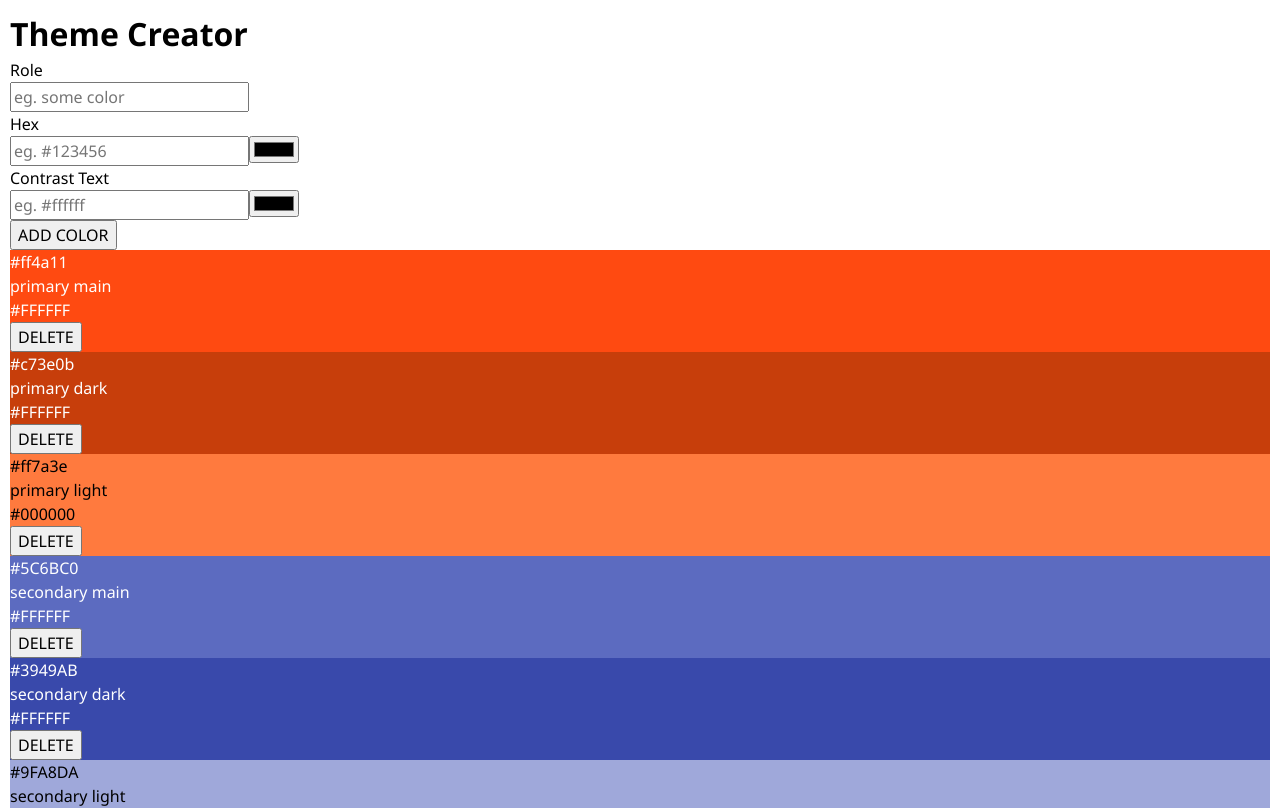
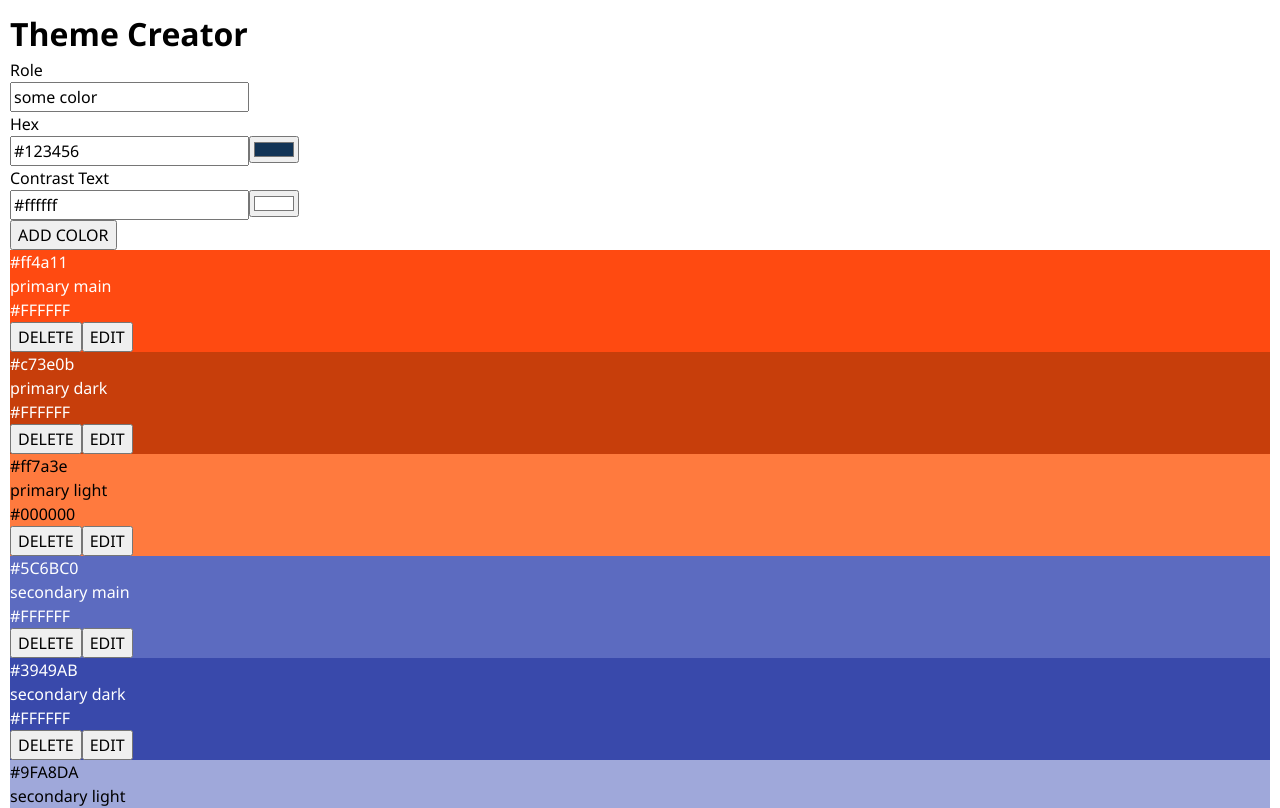
Before and after one commit to RamonIsbarn/recap-4, a React (Vite) app: page / in a window 1280 px wide. Shown: the top 808 px of the page. Built offline with nearby package versions, Linux system fonts and the light colour scheme.

Commit message:
complete edit-color, add confirmation to delete function, replace add color placeholders with values

```diff
--- a/src/App.jsx
+++ b/src/App.jsx
@@ -16,10 +16,20 @@ function App() {
     const newColorData = colors.filter((color) => color.id !== colorId);
     setColors(newColorData);
   };
+
+  // const handleEdit = (colorId) => {
+
+  // };
   return (
     <>
       <h1>Theme Creator</h1>
-      <ColorForm onAddColor={handleAddColors} />
+      <ColorForm
+        initialRole={"some color"}
+        initialHex={"#123456"}
+        initialContrast={"#ffffff"}
+        onAddColor={handleAddColors}
+        buttonText={"ADD COLOR"}
+      />
       {colors.map(({ id, role, hex, contrastText }) => (
         <Color
           key={id}
--- a/src/Components/Color/Color.jsx
+++ b/src/Components/Color/Color.jsx
@@ -1,12 +1,58 @@
+import ColorForm from "../ColorForm/ColorForm";
 import "./Color.css";
+import { useState } from "react";
 
 export default function Color({ role, hex, contrastText, onDelete, id }) {
+  const [isDeleting, setIsDeleting] = useState(false);
+  const [isEditing, setIsEditing] = useState(false);
+
+  const [colorCardValues, setColorCardValues] = useState({
+    role: role,
+    hex: hex,
+    contrastText: contrastText,
+  });
+
+  const handleEditColor = (updatedColor) => {
+    setColorCardValues({
+      role: updatedColor.role,
+      hex: updatedColor.hex,
+      contrastText: updatedColor.contrastText,
+    });
+    setIsEditing(false);
+  };
+
   return (
-    <div style={{ backgroundColor: hex, color: contrastText }}>
-      <p>{hex}</p>
-      <p>{role}</p>
-      <p>{contrastText}</p>
-      <button onClick={() => onDelete(id)}>DELETE</button>
+    <div
+      style={{
+        backgroundColor: colorCardValues.hex,
+        color: colorCardValues.contrastText,
+      }}
+    >
+      <p>{colorCardValues.hex}</p>
+      <p>{colorCardValues.role}</p>
+      <p>{colorCardValues.contrastText}</p>
+      {isDeleting ? (
+        <>
+          <button onClick={() => setIsDeleting(false)}>CANCEL</button>
+          <button onClick={() => onDelete(id)}>DELETE</button>
+        </>
+      ) : (
+        <button onClick={() => setIsDeleting(true)}>DELETE</button>
+      )}
+      {isEditing ? (
+        <>
+          <ColorForm
+            initialRole={colorCardValues.role}
+            initialHex={colorCardValues.hex}
+            initialContrast={colorCardValues.contrastText}
+            buttonText={"UPDATE COLOR"}
+            onAddColor={handleEditColor}
+          />
+          <button onClick={() => setIsEditing(false)}>CANCEL</button>
+        </>
+      ) : (
+        <button onClick={() => setIsEditing(true)}>EDIT</button>
+      )}
     </div>
   );
 }
--- a/src/Components/ColorForm/ColorForm.jsx
+++ b/src/Components/ColorForm/ColorForm.jsx
@@ -1,6 +1,13 @@
 import ColorInput from "../ColorInput/ColorInput";
+import { useState } from "react";
 
-export default function ColorForm({ onAddColor }) {
+export default function ColorForm({
+  onAddColor,
+  initialRole,
+  initialHex,
+  initialContrast,
+  buttonText,
+}) {
   function handleSubmit(event) {
     event.preventDefault();
     const newColor = {
@@ -11,25 +18,32 @@ export default function ColorForm({ onAddColor }) {
     };
     onAddColor(newColor);
   }
+
+  const [input, setInput] = useState(initialRole);
+  function handleInput(event) {
+    setInput(event.target.value);
+  }
+
   return (
     <>
       <form onSubmit={handleSubmit}>
         <label htmlFor="role">Role</label>
         <br />
         <input
+          onChange={handleInput}
           id="role"
           name="role"
           type="text"
-          placeholder="eg. some color"
+          value={input}
         ></input>
         <br />
-        <ColorInput label="Hex" id="hex" placeholder="eg. #123456" />
+        <ColorInput label="Hex" id="hex" initialValue={initialHex} />
         <ColorInput
           label="Contrast Text"
           id="contrastText"
-          placeholder="eg. #ffffff"
+          initialValue={initialContrast}
         />
-        <button type="submit">ADD COLOR</button>
+        <button type="submit">{buttonText}</button>
       </form>
     </>
   );
--- a/src/Components/ColorInput/ColorInput.jsx
+++ b/src/Components/ColorInput/ColorInput.jsx
@@ -1,7 +1,7 @@
 import { useState } from "react";
 
-export default function ColorInput({ label, id, placeholder }) {
-  const [input, setInput] = useState("");
+export default function ColorInput({ label, id, initialValue }) {
+  const [input, setInput] = useState(initialValue);
   function handleInput(event) {
     setInput(event.target.value);
   }
@@ -15,7 +15,6 @@ export default function ColorInput({ label, id, placeholder }) {
         name={id}
         value={input}
         type="text"
-        placeholder={placeholder}
       ></input>
       <input onChange={handleInput} value={input} type="color"></input>
       <br />
```
